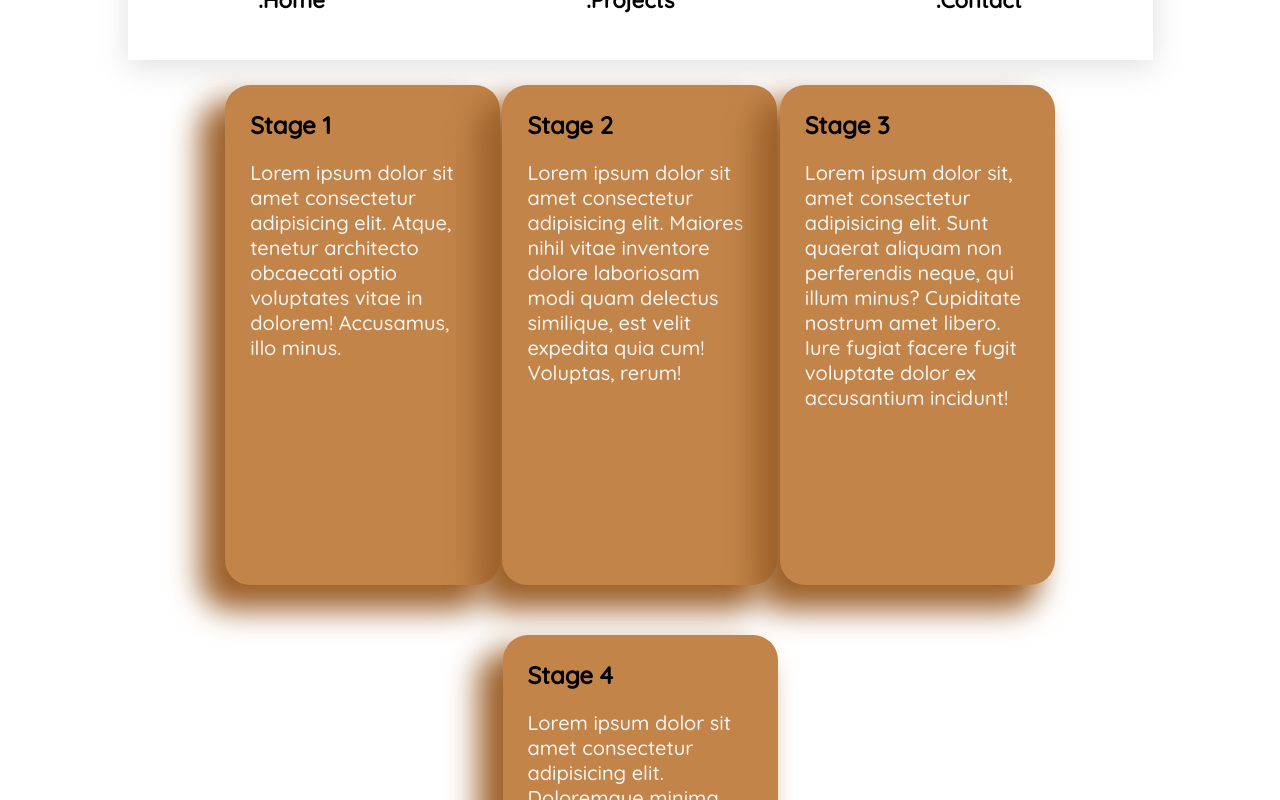
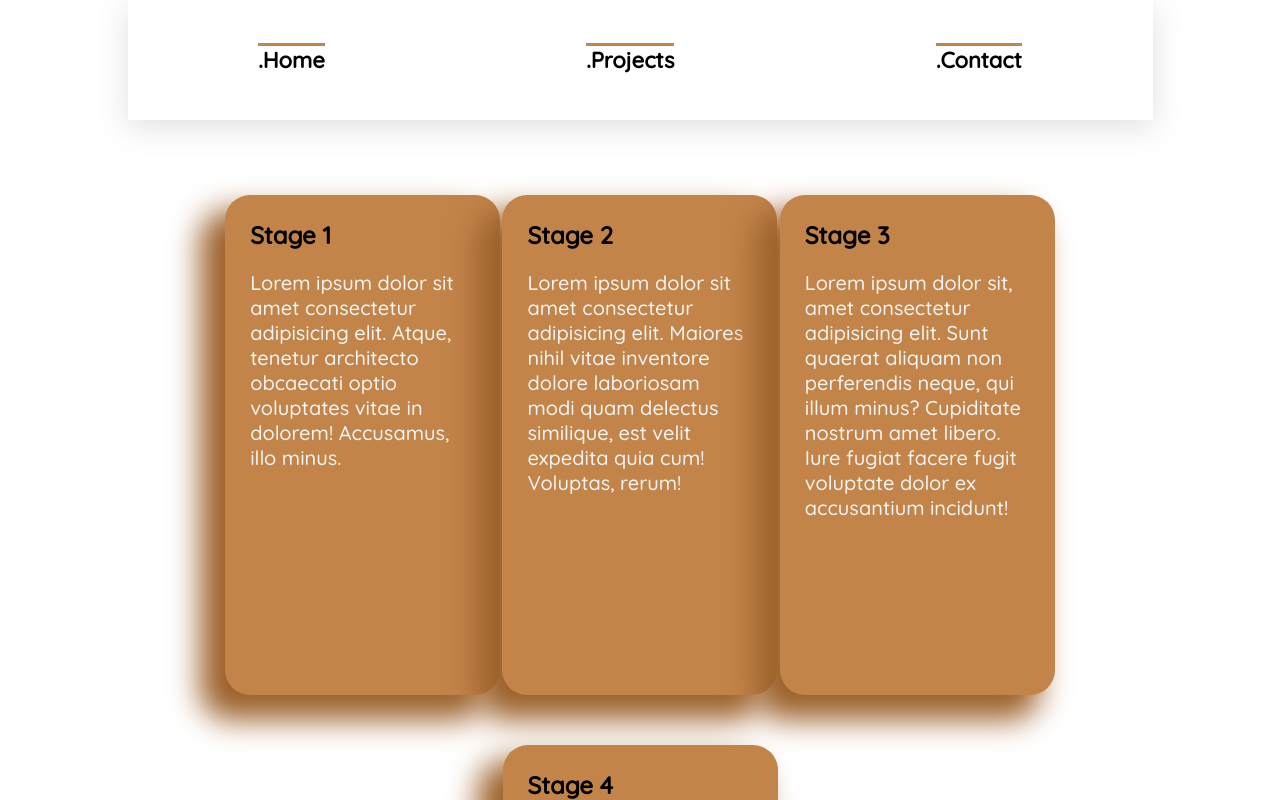
Before and after one commit to filipclavin/fox-coin, a React (Create React App) app: page / in a window 1280 px wide. Shown: the top 800 px of the page. Built offline with nearby package versions, Linux system fonts and the light colour scheme.

Commit message:
fixed cards and nav layout

```diff
--- a/src/App.js
+++ b/src/App.js
@@ -25,10 +25,10 @@ body{
 `;
 
 const ContentWrapper = styled.div`
+  margin-top: 50px;
   display: flex;
   flex-direction: column;
   justify-content: center;
-  height: 100vh;
 `
 
 function App() {
@@ -44,7 +44,7 @@ function App() {
   }, [])
 
   return (
-    <ContentWrapper>
+   <>
     <Router>
         <Navbar navToggleClicked={navToggleClicked} toggleNav={toggleNav}/>
           <Switch>
@@ -59,9 +59,11 @@ function App() {
             </Route>
           </Switch>
       </Router>
-      <Stages />
+      <ContentWrapper>
+        <Stages />
+      </ContentWrapper>
     <GlobalStyle />
-    </ContentWrapper>
+    </>
   );
 }
 
--- a/src/components/cards/Stages.js
+++ b/src/components/cards/Stages.js
@@ -8,7 +8,7 @@ const StageWrapper = styled.div`
     align-content: space-around;
     width: 65%;
     height: 100%;
-    margin: 0 auto;
+    margin:0 auto;
     flex-wrap: wrap;
 `
 
```
